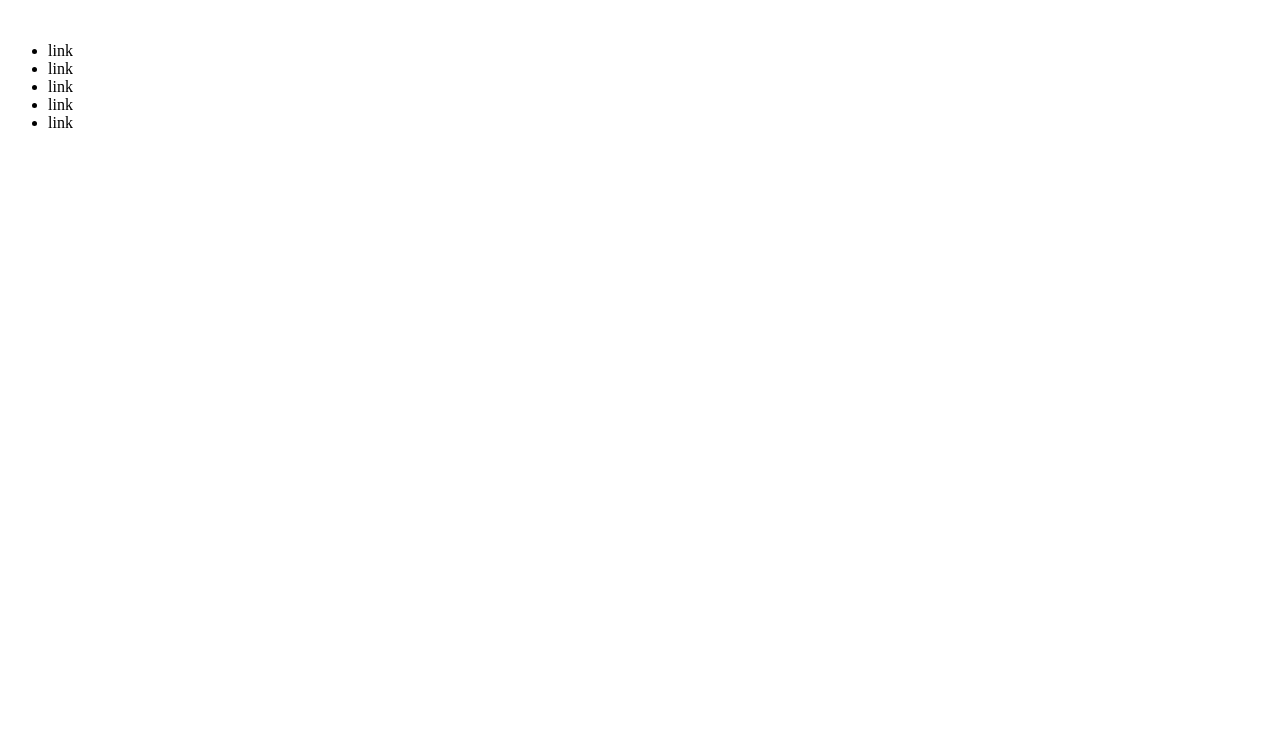
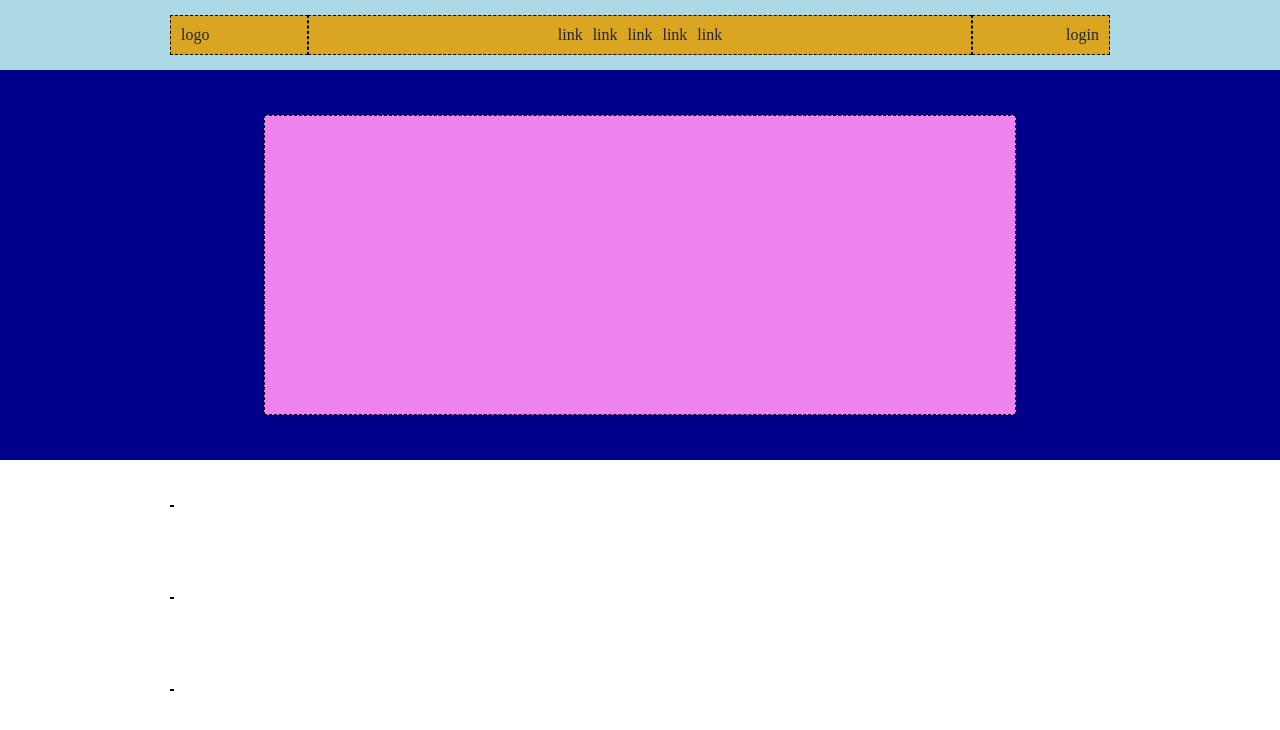
Before and after one commit to marius-leica/htmlcss-struttura-discord, a plain HTML site: page index.html in a window 1280 px wide. Drawn offline with Linux system fonts and the light colour scheme.

Commit message:
sections add

```diff
--- a/css/style.css
+++ b/css/style.css
@@ -0,0 +1,91 @@
+* {
+  margin: 0;
+  padding: 0;
+  box-sizing: border-box;
+}
+
+:root {
+  --color-light-blue: rgb(173, 216, 230);
+  --color-dark-yellow: rgb(218, 165, 32);
+  --color-deep-blue: rgb(0, 0, 139);
+  --color-deep-pink: rgb(238, 130, 238);
+  --color-blue: rgb(30, 144, 255);
+  --color-pink: rgb(255, 192, 203);
+  --color-grey: rgb(211, 211, 211);
+  --color-green: rgb(34, 139, 34);
+  --color-coral: rgb(240, 128, 128);
+  --color-green-whater: rgb(32, 178, 170);
+  --color-tiffany: rgb(127, 255, 212);
+  --color-cold-pink: rgb(255, 182, 193);
+  --color-black: rgb(35, 39, 42);
+}
+
+header {
+  background-color: var(--color-light-blue);
+}
+
+.container {
+  max-width: 960px;
+  min-width: 300px;
+  margin-left: auto;
+  margin-right: auto;
+  padding: 15px 10px;
+}
+
+.d-flex {
+  display: flex;
+}
+
+.border {
+  border: 1px dashed black;
+}
+
+a {
+  text-decoration: none;
+  color: var(--color-black);
+}
+
+ul li {
+  list-style: none;
+  padding-left: 5px;
+  padding-right: 5px;
+}
+
+.logo,
+.call-to-action-btn {
+  width: 20%;
+  padding: 10px;
+}
+
+.call-to-action-btn {
+  text-align: right;
+}
+
+.nav-bar {
+  justify-content: space-between;
+  background-color: var(--color-dark-yellow);
+}
+
+.links {
+  width: 100%;
+  padding: 10px;
+}
+
+.links ul {
+  justify-content: center;
+}
+
+.section {
+  padding: 30px 0;
+}
+
+.jumbotron-section {
+  background-color: var(--color-deep-blue);
+}
+
+.jumbotron-content {
+  background-color: var(--color-deep-pink);
+  height: 300px;
+  width: 80%;
+  margin: 0 auto;
+}
--- a/index.html
+++ b/index.html
@@ -12,34 +12,54 @@
 <body>
     <header>
         <div class="container">
-            <nav class="d-flex">
-                <div class="logo">
-                    <img src="#" alt="">
+            <nav class="nav-bar d-flex ">
+                <div class="logo border">
+                    <a href="#">logo</a>
                 </div>
-                <div class="links">
-                    <ul>
-                        <li>link</li>
-                        <li>link</li>
-                        <li>link</li>
-                        <li>link</li>
-                        <li>link</li>
+                <div class="links border">
+                    <ul class="d-flex">
+                        <li><a href="">link</a></li>
+                        <li><a href="">link</a></li>
+                        <li><a href="">link</a></li>
+                        <li><a href="">link</a></li>
+                        <li><a href="">link</a></li>
                     </ul>
                 </div>
-                <div class="call-to-action-btn"></div>
+
+                <div class="call-to-action-btn border">
+                    <a href="#">login</a>
+                </div>
             </nav>
         </div>
     </header>
-    <div class="section">
-        <div class="container"></div>
+    <div class="section jumbotron-section">
+        <div class="container">
+            <div class="jumbotron-content border"></div>
+        </div>
     </div>
     <div class="section">
-        <div class="container"></div>
+        <div class="container">
+            <div class="d-flex">
+                <div class="small-col border"></div>
+                <div class="large-col border"></div>
+            </div>
+        </div>
     </div>
     <div class="section">
-        <div class="container"></div>
+        <div class="container">
+            <div class="d-flex row-reverse">
+                <div class="small-col border"></div>
+                <div class="large-col border"></div>
+            </div>
+        </div>
     </div>
     <div class="section">
-        <div class="container"></div>
+        <div class="container">
+            <div class="d-flex">
+                <div class="small-col border"></div>
+                <div class="large-col border"></div>
+            </div>
+        </div>
     </div>
     <div class="section">
         <div class="container"></div>
```
Also changed, not shown: discord_blocks.png (added).
